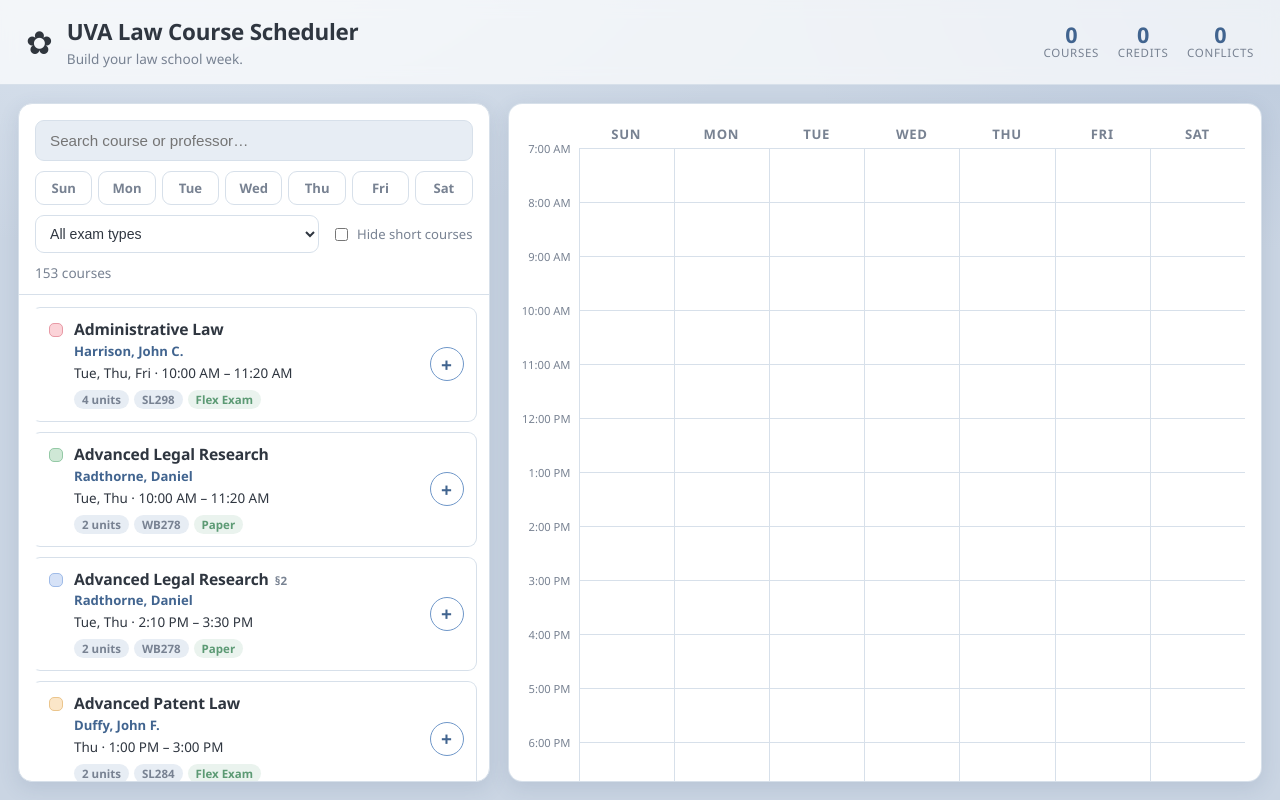
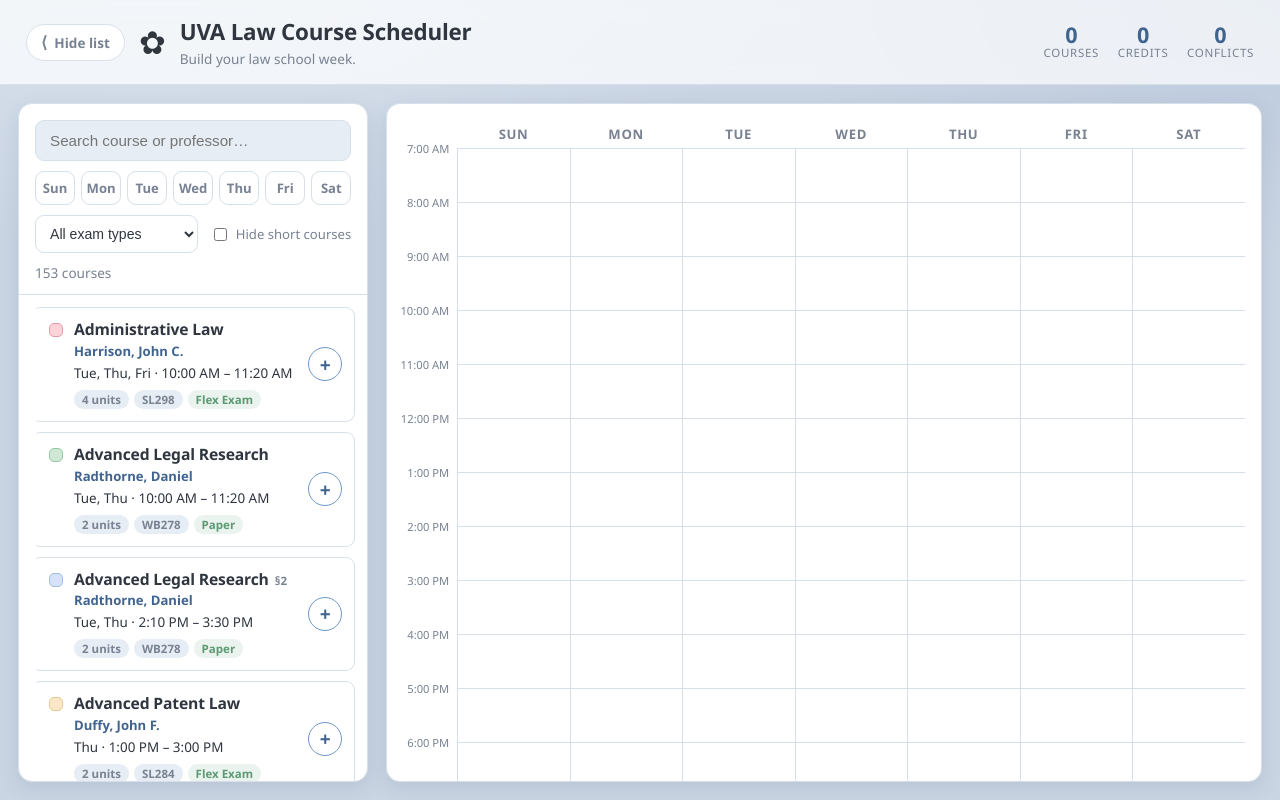
Before and after one commit to daiaun003/lawschoolscheduler, a React (Vite) app: page / in a window 1280 px wide. Built offline with nearby package versions, Linux system fonts and the light colour scheme.

Commit message:
Slim catalog pane and add show/hide toggle for full-width calendar
Narrow the catalog column to give the calendar more room, and add a header
toggle to collapse the catalog entirely for a full-width schedule view.

Co-Authored-By: Claude Opus 4.8 <noreply@anthropic.com>

```diff
--- a/src/App.css
+++ b/src/App.css
@@ -17,10 +17,38 @@
   border-bottom: 1px solid var(--line);
   flex: none;
 }
+.header-left {
+  display: flex;
+  align-items: center;
+  gap: 14px;
+  min-width: 0;
+}
+.catalog-toggle {
+  display: inline-flex;
+  align-items: center;
+  gap: 7px;
+  flex: none;
+  border: 1px solid var(--line);
+  background: var(--bg-panel);
+  color: var(--ink-soft);
+  border-radius: 999px;
+  padding: 8px 14px;
+  font-weight: 800;
+  font-size: 0.85rem;
+}
+.catalog-toggle:hover {
+  border-color: var(--accent);
+  color: var(--accent-deep);
+}
+.catalog-toggle-icon {
+  font-size: 1rem;
+  line-height: 1;
+}
 .brand {
   display: flex;
   align-items: center;
   gap: 14px;
+  min-width: 0;
 }
 .brand-mark {
   font-size: 2rem;
@@ -79,14 +107,21 @@
 /* ---------- Layout ---------- */
 .layout {
   display: grid;
-  grid-template-columns: minmax(340px, 1fr) minmax(560px, 1.6fr);
+  grid-template-columns: minmax(310px, 0.8fr) minmax(560px, 2fr);
   gap: 18px;
   padding: 18px;
   flex: 1;
   min-height: 0;
 }
 .layout.has-special {
-  grid-template-columns: minmax(300px, 0.95fr) minmax(500px, 1.5fr) minmax(232px, 0.8fr);
+  grid-template-columns: minmax(290px, 0.8fr) minmax(500px, 1.7fr) minmax(232px, 0.78fr);
+}
+/* Catalog hidden — calendar takes the full width. */
+.layout.no-catalog {
+  grid-template-columns: minmax(0, 1fr);
+}
+.layout.no-catalog.has-special {
+  grid-template-columns: minmax(0, 1fr) minmax(232px, 0.4fr);
 }
 .catalog-pane,
 .calendar-pane {
@@ -694,7 +729,9 @@
     min-height: 100vh;
   }
   .layout,
-  .layout.has-special {
+  .layout.has-special,
+  .layout.no-catalog,
+  .layout.no-catalog.has-special {
     grid-template-columns: 1fr;
     overflow: visible;
   }
@@ -732,6 +769,12 @@
   }
   .app-header h1 {
     font-size: 1.2rem;
+  }
+  .catalog-toggle-label {
+    display: none;
+  }
+  .catalog-toggle {
+    padding: 8px 11px;
   }
   .header-stats {
     width: 100%;
--- a/src/App.jsx
+++ b/src/App.jsx
@@ -22,6 +22,7 @@ export default function App() {
   const { selectedIds, isSelected, toggle, clearAll } = useSchedule()
   const [filters, setFilters] = useState(INITIAL_FILTERS)
   const [sessionsCourse, setSessionsCourse] = useState(null)
+  const [catalogOpen, setCatalogOpen] = useState(true)
 
   const filtered = useMemo(() => {
     const q = filters.search.trim().toLowerCase()
@@ -61,9 +62,16 @@ export default function App() {
         units={units}
         conflictCount={conflicts.size ? conflicts.size : 0}
         onClear={clearAll}
+        catalogOpen={catalogOpen}
+        onToggleCatalog={() => setCatalogOpen((o) => !o)}
       />
 
-      <div className={`layout${specialSelected.length ? ' has-special' : ''}`}>
+      <div
+        className={`layout${specialSelected.length ? ' has-special' : ''}${
+          catalogOpen ? '' : ' no-catalog'
+        }`}
+      >
+        {catalogOpen && (
           <section className="catalog-pane">
             <Filters filters={filters} setFilters={setFilters} resultCount={filtered.length} />
             <div className="course-list">
@@ -82,6 +90,7 @@ export default function App() {
               )}
             </div>
           </section>
+        )}
 
         <section className="calendar-pane">
           <WeeklyCalendar
--- a/src/components/Header.jsx
+++ b/src/components/Header.jsx
@@ -1,11 +1,31 @@
-export default function Header({ selectedCount, units, conflictCount, onClear }) {
+export default function Header({
+  selectedCount,
+  units,
+  conflictCount,
+  onClear,
+  catalogOpen,
+  onToggleCatalog,
+}) {
   return (
     <header className="app-header">
-      <div className="brand">
-        <span className="brand-mark">✿</span>
-        <div>
-          <h1>UVA Law Course Scheduler</h1>
-          <p className="tagline">Build your law school week.</p>
+      <div className="header-left">
+        <button
+          className="catalog-toggle"
+          onClick={onToggleCatalog}
+          title={catalogOpen ? 'Hide course list' : 'Show course list'}
+          aria-pressed={!catalogOpen}
+        >
+          <span className="catalog-toggle-icon">{catalogOpen ? '⟨' : '☰'}</span>
+          <span className="catalog-toggle-label">
+            {catalogOpen ? 'Hide list' : 'Courses'}
+          </span>
+        </button>
+        <div className="brand">
+          <span className="brand-mark">✿</span>
+          <div>
+            <h1>UVA Law Course Scheduler</h1>
+            <p className="tagline">Build your law school week.</p>
+          </div>
         </div>
       </div>
       <div className="header-stats">
```
Lines whose indentation alone changed are shown as unchanged.
